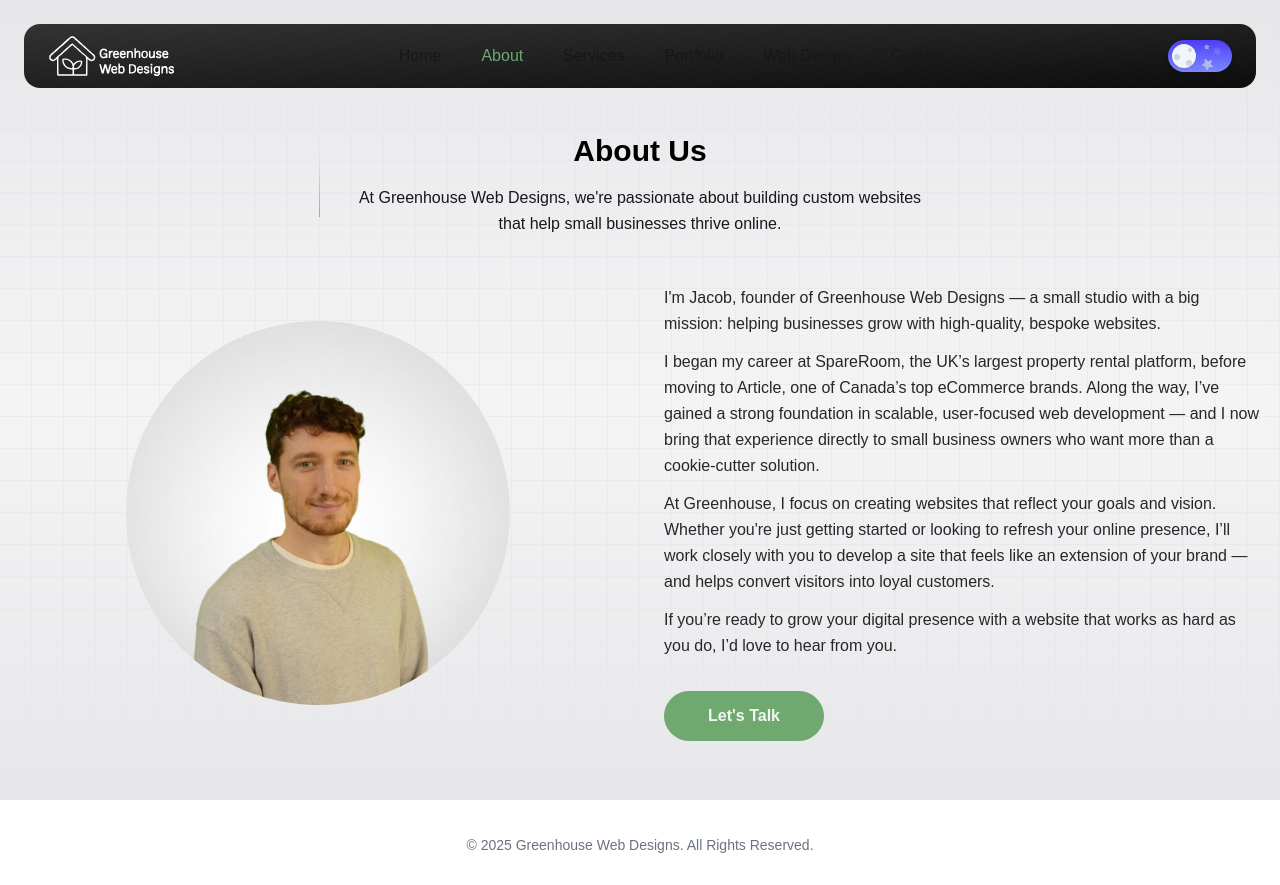
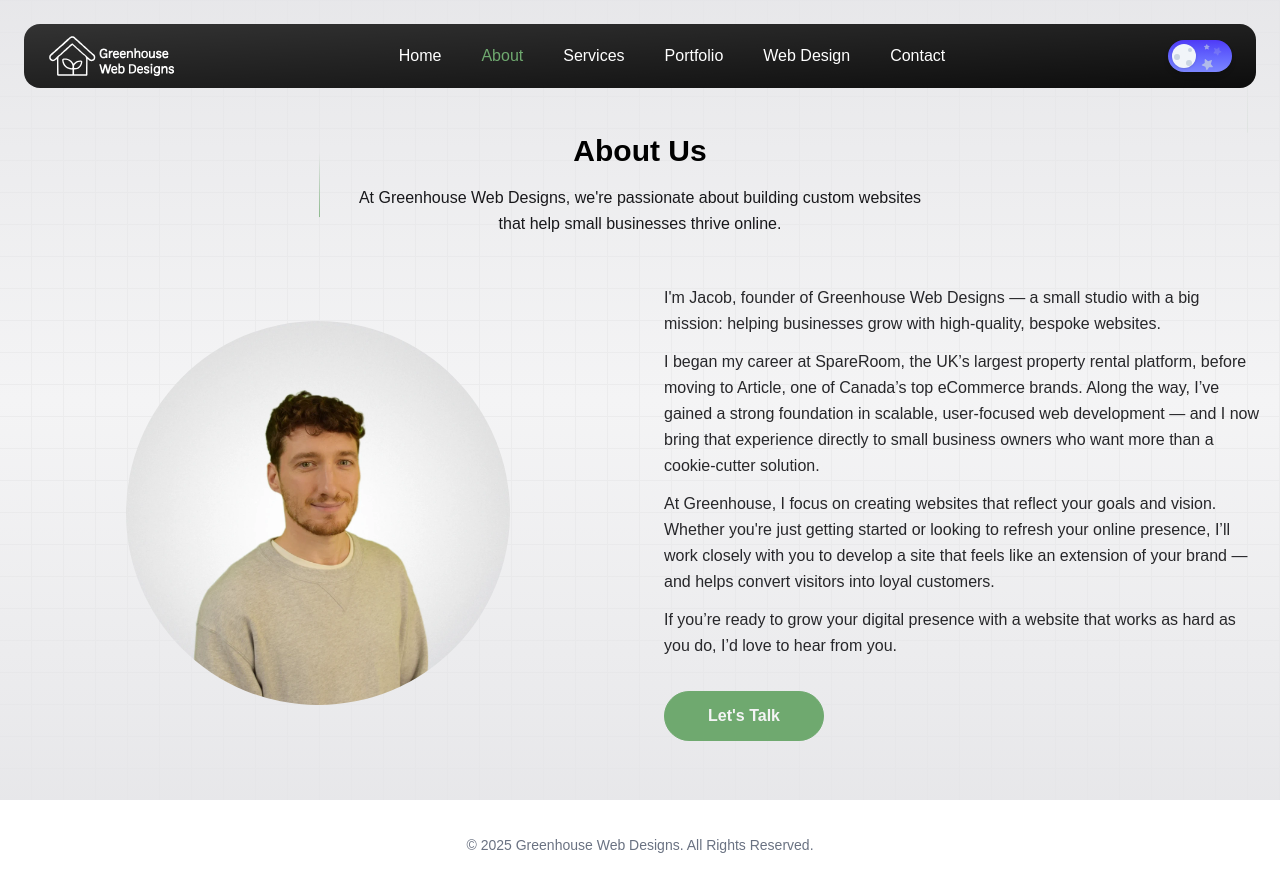
Before and after one commit to jacobadam/greenhousewebdesigns, a Next.js app: page /about in a window 1280 px wide. Built offline with nearby package versions, Linux system fonts and the light colour scheme.

Commit message:
add nav link color

```diff
--- a/src/app/components/Nav.jsx
+++ b/src/app/components/Nav.jsx
@@ -63,7 +63,7 @@ export default function NavBar() {
                 className={`group relative scale-100 overflow-hidden rounded-lg px-4 py-2 transition-transform hover:scale-105 active:scale-95 opacity-100 hover:text-lightmode dark:hover:text-darkmode ${
                   pathname === link.href
                     ? "text-lightmode dark:text-darkmode"
-                    : ""
+                    : "text-white"
                 }`}
               >
                 {link.label}
```
